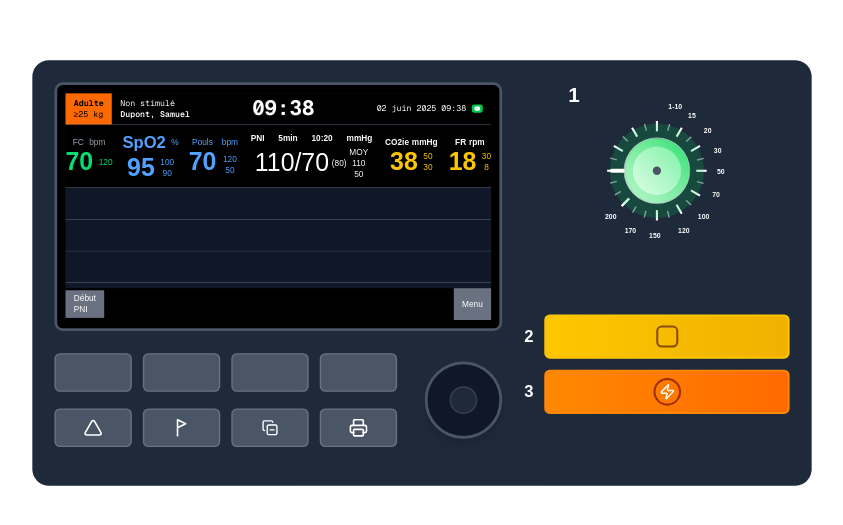
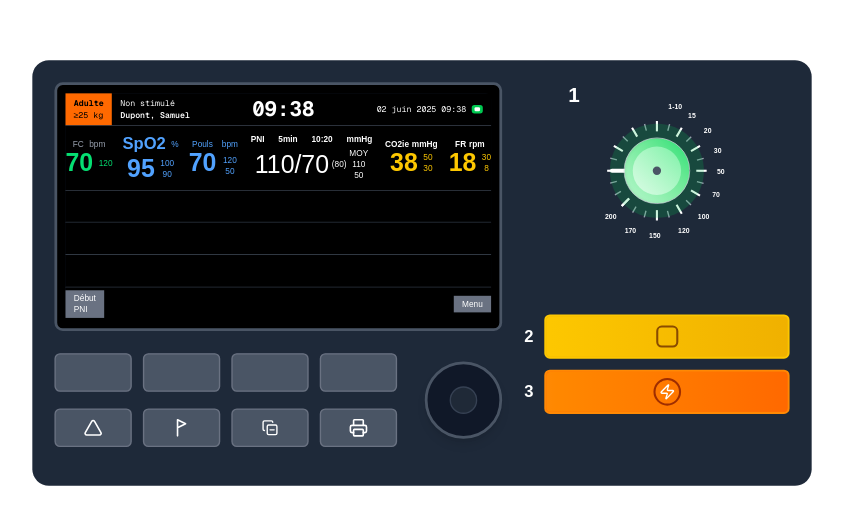
Before and after one commit to Samouz75/Defib_simulation, a Next.js app: page / in a window 1280 px wide. Shown: the part 127-652 px from the top of the page, without its empty margins (218-1061 px from the left). Built offline with nearby package versions, Linux system fonts and the light colour scheme.

Commit message:
improved layout for better visual consistency

```diff
--- a/src/app/page.tsx
+++ b/src/app/page.tsx
@@ -375,32 +375,26 @@ const DefibInterface: React.FC = () => {
                   </div>
 
                   {/* Row 3*/}
-                  <div className="h-1/6 border-b border-gray-600 flex items-center justify-center text-green-400 text-sm bg-gray-900">
+                  <div className="h-1/6 border-b border-gray-600 flex items-center justify-center text-green-400 text-sm bg-black">
                     <div className="flex items-center gap-2"></div>
                   </div>
 
                   {/* Row  4*/}
-                  <div className="h-1/6 border-b border-gray-600 flex items-center justify-between px-4 text-green-400 text-sm bg-gray-850">
+                  <div className="h-1/6 border-b border-gray-600 flex items-center justify-between px-4 text-blue-400 text-sm bg-black">
                   <div className="h-1/6 border-b border-gray-600 flex items-center justify-center text-green-400 text-sm bg-gray-900">
                     <div className="flex items-center gap-2"></div>
                   </div>
-                    <div className="text-center">
-                    <div className="h-1/6 border-b border-gray-600 flex items-center justify-center text-green-400 text-sm bg-gray-900">
-                    <div className="flex items-center gap-2"></div>
-                  </div>
-                    </div>
-
                   </div>
 
                   {/* Row 5 */}
-                  <div className="h-1/6 border-b border-gray-600 flex items-center justify-between px-4 text-blue-400 text-sm bg-gray-900">
+                  <div className="h-1/6 border-b border-gray-600 flex items-center justify-between px-4 text-blue-400 text-sm bg-black">
                   <div className="h-1/6 border-b border-gray-600 flex items-center justify-center text-green-400 text-sm bg-gray-900">
                     <div className="flex items-center gap-2"></div>
                   </div>
                   </div>
 
                   {/* Row 6 */}
-                  <div className="mt-2 bg-black h-1/6 flex items-center justify-between  text-white text-xs ">
+                  <div className=" bg-black h-1/6 flex items-center justify-between  text-white text-xs ">
                     <div className="flex items-center gap-2">
                       <div className="bg-gray-500 px-3 py-1 h-full flex flex-col justify-center ">
                         <span>
@@ -410,11 +404,13 @@ const DefibInterface: React.FC = () => {
                         </span>
                       </div>
                     </div>
-                    <div className="text-center">
+                    <div className="flex items-center gap-2">
                       <span> </span>
                     </div>
-                    <div className="bg-gray-500 px-3 py-1 h-full flex flex-col justify-center ">
+                    <div className="flex items-center gap-2">
+                      <div className="bg-gray-500 px-3 py-1 h-full flex flex-col justify-center ">
                       <span>Menu</span>
+                      </div>
                     </div>
                   </div>
                 </div>
```
